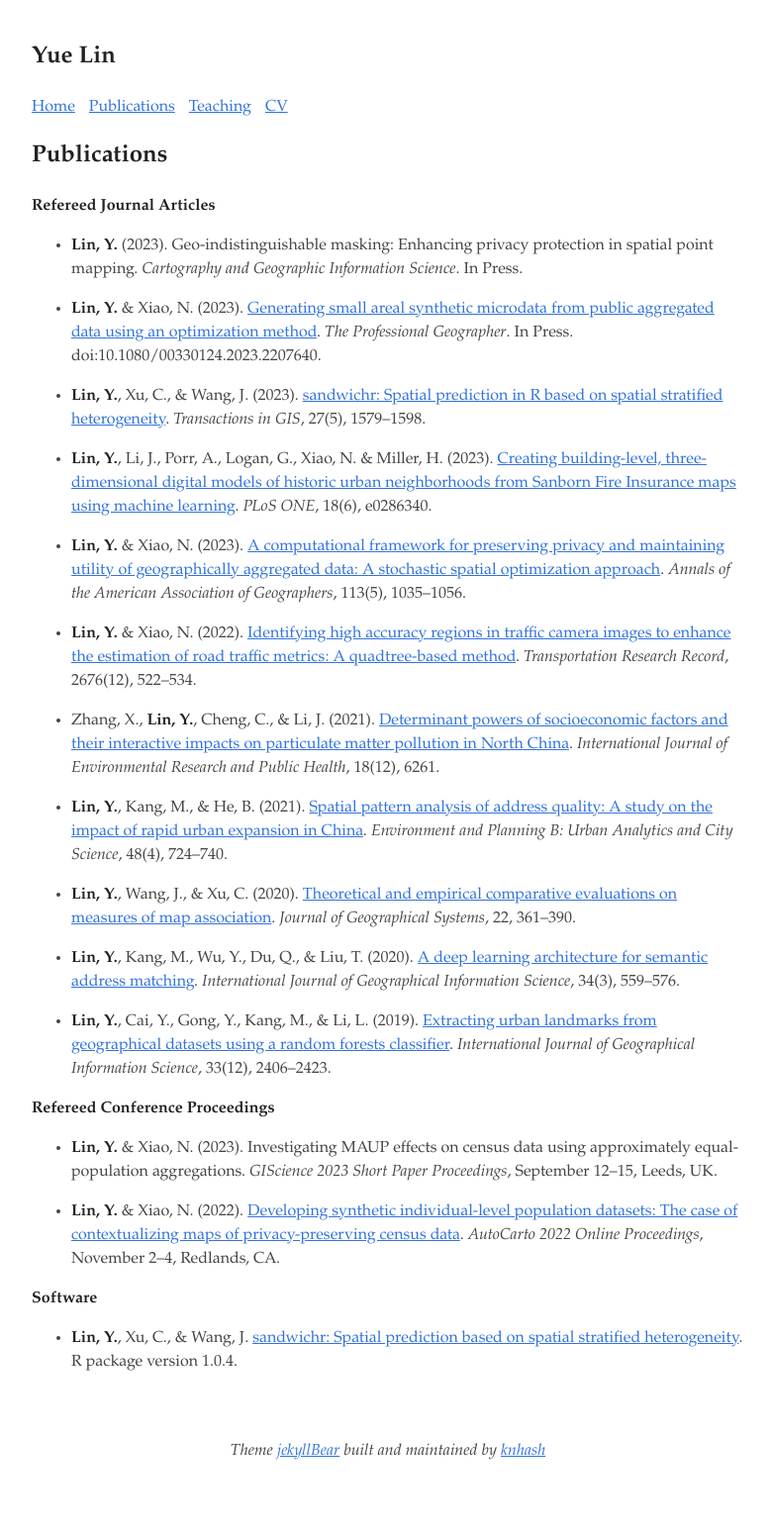
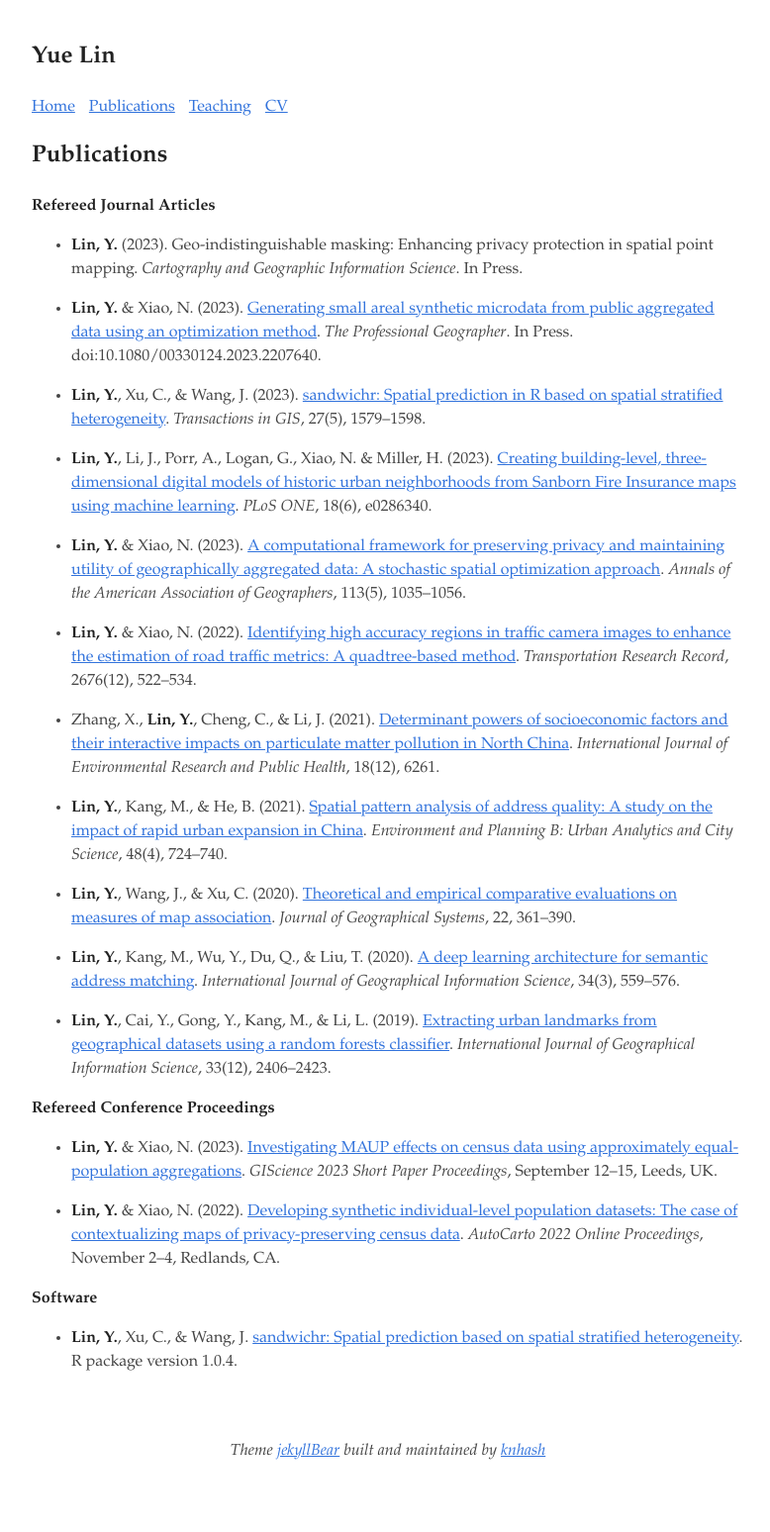
Before and after one commit to linyuehzzz/linyuehzzz.github.io, a Jekyll site: the page built from publications.md, in a window 1280 px wide. Shown: the whole page at 99% size, without its empty margins (248-1026 px from the left). Built offline with Jekyll 4.4.1, drawn with Linux system fonts in a browser that asks for light colours; part of the change alters nothing that is shown.

```diff
--- a/publications.md
+++ b/publications.md
@@ -31,7 +31,7 @@ permalink: /publications
 
 
 **Refereed Conference Proceedings**
-- **Lin, Y.** & Xiao, N. (2023). Investigating MAUP effects on census data using approximately equal-population aggregations. *GIScience 2023 Short Paper Proceedings*, September 12--15, Leeds, UK.
+- **Lin, Y.** & Xiao, N. (2023). [Investigating MAUP effects on census data using approximately equal-population aggregations](https://drops.dagstuhl.de/opus/volltexte/2023/18942/). *GIScience 2023 Short Paper Proceedings*, September 12--15, Leeds, UK.
 
 - **Lin, Y.** & Xiao, N. (2022). [Developing synthetic individual-level population datasets: The case of contextualizing maps of privacy-preserving census data](https://cartogis.org/docs/autocarto/2022/docs/abstracts/Session7_Lin_5258.pdf). *AutoCarto 2022 Online Proceedings*, November 2--4, Redlands, CA.
 
```
